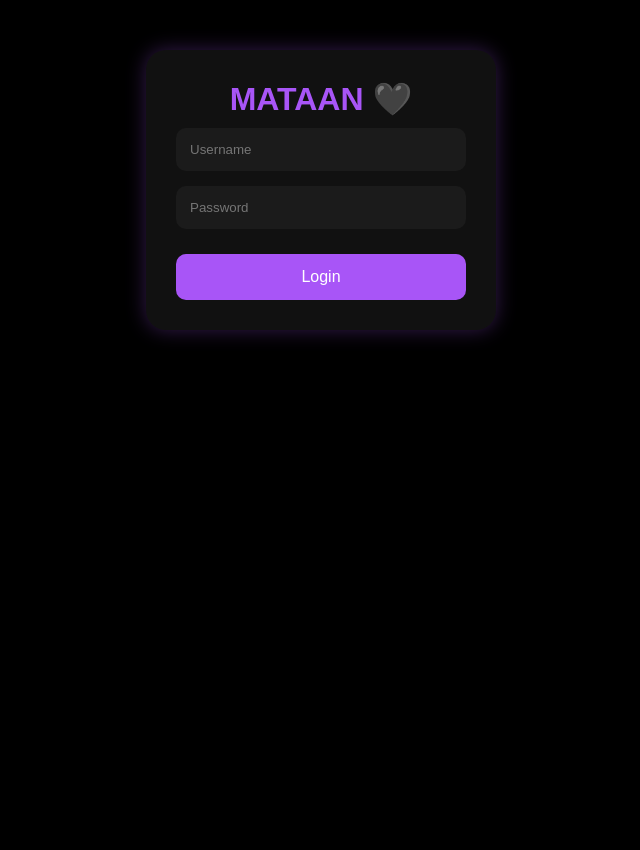
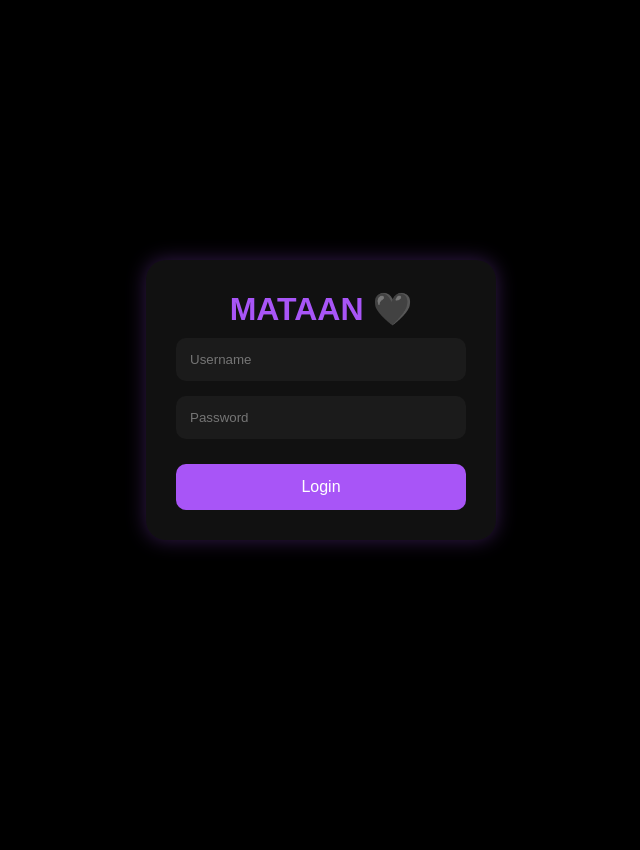
Before and after one commit to mukhtartaageero-svg/mataan, a Flask app: page /login in a window 1280 px wide. Shown: the whole page, without its empty margins (319-959 px from the left). After the commit the page ends 549 px from the top, so only its background shows below. Run offline with Flask 3, Linux system fonts and the light colour scheme.

Commit message:
Full screen login

```diff
--- a/static/style.css
+++ b/static/style.css
@@ -5,10 +5,15 @@
     font-family:sans-serif;
 }
 
+html,body{
+    width:100%;
+    height:100%;
+}
+
 body{
     background:#000;
     color:white;
-    height:100vh;
+    min-height:100vh;
 }
 
 /* LOGIN & REGISTER */
@@ -21,6 +26,18 @@ body{
     border-radius:20px;
     box-shadow:0 0 20px rgba(168,85,247,.3);
     margin:50px auto;
+}
+
+.login-page{
+    min-height:100vh;
+    display:flex;
+    justify-content:center;
+    align-items:center;
+    padding:20px;
+}
+
+.login-page .card{
+    margin:0;
 }
 
 h1{
@@ -175,7 +192,6 @@ button{
     display:flex;
     flex-direction:column;
     justify-content:flex-end;
-
     min-height:calc(100vh - 150px);
 }
 
--- a/templates/login.html
+++ b/templates/login.html
@@ -8,7 +8,7 @@
 href="{{ url_for('static', filename='style.css') }}">
 </head>
 
-<body>
+<body class="login-page">
 
 <div class="card">
 
--- a/templates/register.html
+++ b/templates/register.html
@@ -8,7 +8,7 @@
 href="{{ url_for('static', filename='style.css') }}">
 </head>
 
-<body>
+<body class="login-page">
 
 <div class="card">
 
```
